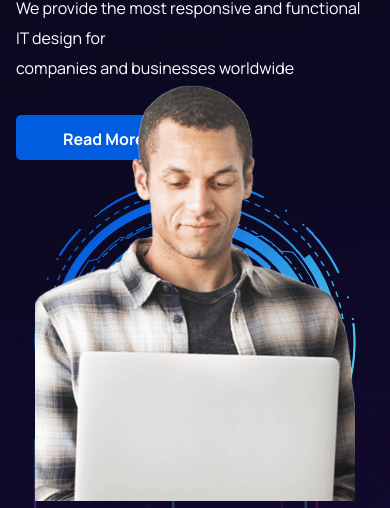
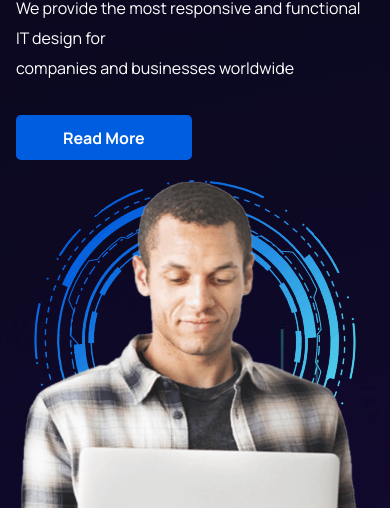
Before and after one commit to GrZGunsel/Themeforest-, a plain HTML site: page index.html in a window 390 px wide. Shown: the part 336-844 px from the top of the page. Drawn offline with nearby package versions, Linux system fonts and the light colour scheme.

Commit message:
landing page done

```diff
--- a/Css/Mediaquery.css
+++ b/Css/Mediaquery.css
@@ -34,7 +34,7 @@
 
     .hero-content .rightcontainer .hero-image {
         height: 40rem;
-        right: 2rem;
+
     }
 
     .section-content h2,
@@ -138,8 +138,7 @@
 
     .hero-content .rightcontainer .hero-image {
         height: 35rem;
-        right: 0;
-        bottom: -14rem;
+
     }
 
     .search {
@@ -298,8 +297,7 @@
     .container {
         width: 100%;
         padding: 0 16px;
-        overflow-x: hidden;
-        overflow-y: hidden;
+        overflow: hidden;
     }
 
     .footer .grid-4,
--- a/Css/main.css
+++ b/Css/main.css
@@ -6,7 +6,7 @@
 
 nav {
     position: sticky;
-    z-index: 99;
+    z-index: 999;
     box-shadow: 0px 0px 16px 0px rgb(0 0 0 / 7%);
     top: 0;
     background-color: var(--bs-primary-white);
@@ -172,11 +172,14 @@ nav {
     height: 100%;
     position: relative;
     flex: 1;
+    flex-shrink: 0;
 }
 
 
 
 .hero-content .rightcontainer .img {
+    position: absolute;
+    z-index: 0;
     height: 40rem;
     width: 40rem;
     animation: rotate 50s linear infinite;
@@ -185,10 +188,8 @@ nav {
 
 .hero-content .rightcontainer .hero-image {
     height: 48rem;
-    position: absolute;
-    z-index: 1;
-    bottom: -9rem;
-    right: 7rem;
+    position: relative;
+    z-index: 2;
 }
 
 
@@ -843,7 +844,7 @@ footer {
     visibility: visible;
     transform: translateX(0px);
     opacity: 1;
-    z-index: 1;
+    z-index: 999;
 }
 
 #progress {
--- a/Css/utility.css
+++ b/Css/utility.css
@@ -83,7 +83,7 @@
     font-family: "Manrope", sans-serif;
     font-weight: 700;
     height: 45px;
-    line-height: 45px;
+    line-height: 43px;
     padding: 0px 45px;
     border: 2px solid #005de0;
     border-style: solid;
--- a/index.html
+++ b/index.html
@@ -86,7 +86,7 @@
 
     <div class="hero-section">
         <div class="container">
-            <div class="flex  align-items-center hero-content">
+            <div class="flex   hero-content">
                 <div class="leftcontainer">
                     <h3 class="hero-subtitle">OPTIMAL SOLUTION FOR IT PLATFORM</h3>
                     <h2>We bring great </br> Ideas to life</h2>
```
